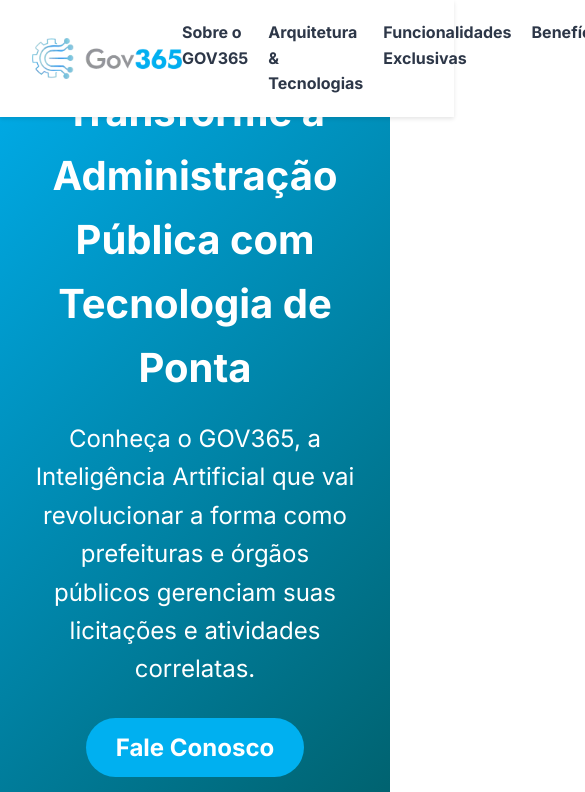
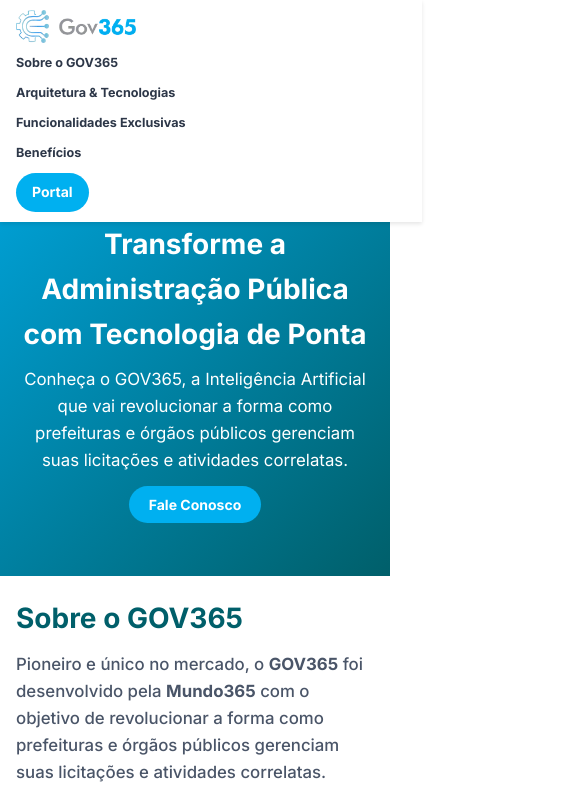
Before and after one commit to AnaLDantas/landingpage, a plain HTML site: page index.html in a window 390 px wide. Shown: the top 792 px of the page, 585 px wide, since content can reach past the window. Drawn offline with nearby package versions, Linux system fonts and the light colour scheme; a web font is replaced by a local one.

Commit message:
Ajeitando a responsividade do header

```diff
--- a/index.html
+++ b/index.html
@@ -14,7 +14,7 @@
   <link rel="preload" href="fonts/inter.woff2" as="font" type="font/woff2" crossorigin>
 </head>
 <body>
-  <header data-aos="fade-down" data-aos-duration="1000">
+  <header id="main-header" data-aos="fade-down" data-aos-duration="1000">
     <img src="images/gov365-logo.webp" alt="Logo GOV365" class="logo" loading="lazy">
     <nav aria-label="Navegação principal">
       <a href="#about-gov365">Sobre o GOV365</a>
@@ -27,6 +27,35 @@
     </div>
   </header>
 
+  <script>
+    window.addEventListener("load", function() {
+      const header = document.querySelector("header");
+      const hero = document.querySelector(".hero");
+
+      if (header && hero) {
+        // Função para calcular a altura do header e aplicar o padding-top na hero
+        const adjustHeroPadding = () => {
+          const headerHeight = header.offsetHeight;
+          hero.style.paddingTop = `${headerHeight}px`;
+        };
+
+        // Ajusta o padding-top inicialmente
+        adjustHeroPadding();
+
+        // Observa mudanças no DOM para recalcular a altura do header, se necessário
+        const observer = new MutationObserver(adjustHeroPadding);
+        observer.observe(header, {
+          attributes: true, // Observa mudanças nos atributos
+          childList: true, // Observa mudanças nos filhos
+          subtree: true, // Observa mudanças em toda a subárvore
+        });
+
+        // Recalcula a altura do header após a animação da biblioteca AOS
+        setTimeout(adjustHeroPadding, 500); // 500ms de atraso
+      }
+    });
+  </script>
+
   <div class="hero" data-aos="fade-up" data-aos-duration="1000">
     <div class="hero-content">
       <h1 data-aos="fade-right" data-aos-delay="200">Transforme a Administração Pública com Tecnologia de Ponta</h1>
@@ -34,6 +63,10 @@
       <a href="contato.html" class="btn-primary" data-aos="zoom-in" data-aos-delay="600">Fale Conosco</a>
     </div>
   </div>
+
+  <!-- Restante do seu HTML -->
+</body>
+</html>
 
   <section id="about-gov365" class="about-product" aria-labelledby="sobre-produto-titulo" data-aos="fade-up" data-aos-duration="1000">
     <div class="about-content">
--- a/styles.css
+++ b/styles.css
@@ -52,6 +52,7 @@ header {
   width: 100%;
   z-index: 1000;
   box-shadow: 0 2px 4px var(--color-shadow);
+  top: 0;
 }
 
 .logo {
@@ -125,6 +126,10 @@ a:hover {
   color: var(--color-background);
   padding: var(--spacing-large) 32px 80px;
   text-align: center;
+  padding-top: calc(var(--spacing-small) * 2 + 150px);
+  padding-top: 100px; /* Valor inicial estimado */
+  position: relative;
+  z-index: 999; /* Menor que o z-index do header */
 }
 
 .hero-content {
@@ -445,8 +450,8 @@ a:hover {
 
 /* Footer */
 footer {
-  background: linear-gradient(135deg, var(--color-primary), var(--color-secondary)); /* Azul escuro */
-  color: var(--color-background); /* Branco */
+  background: linear-gradient(135deg, var(--color-primary), var(--color-secondary));
+  color: var(--color-background);
   padding: var(--spacing-medium) 32px;
   text-align: left;
 }
@@ -478,12 +483,12 @@ footer {
 }
 
 .footer-right .contact-info a {
-  color: var(--color-background); /* Branco */
+  color: var(--color-background);
   text-decoration: none;
   font-size: var(--font-size-small);
   display: flex;
   align-items: center;
-  gap: 8px; /* Espaço entre ícone e texto */
+  gap: 8px;
   transition: opacity 0.3s;
 }
 
@@ -493,12 +498,7 @@ footer {
 
 /* Ícones */
 .fab, .fas {
-  font-size: 1.2em; /* Tamanho dos ícones */
-}
-
-/* Ícones */
-.fab, .fas {
-  font-size: 1.2em; /* Tamanho dos ícones */
+  font-size: 1.2em;
 }
 
 /* Acessibilidade */
@@ -515,12 +515,96 @@ footer {
 
 /* Responsividade */
 @media (max-width: 768px) {
-  .features-grid, .benefits-grid, .architecture-grid {
+  header {
+    padding: var(--spacing-small) 16px;
+    flex-direction: column;
+    align-items: flex-start;
+  }
+
+  .logo {
+    max-width: 120px;
+  }
+
+  nav {
+    flex-direction: column;
+    gap: 10px;
+    margin-top: var(--spacing-small);
+  }
+
+  .auth-buttons {
+    margin-right: 0;
+    margin-top: var(--spacing-small);
+  }
+
+  .auth-buttons a {
+    padding: 8px 16px;
+  }
+
+  .hero {
+    padding: var(--spacing-medium) 16px 60px;
+  }
+
+  .hero h1 {
+    font-size: 2em;
+  }
+
+  .hero p {
+    font-size: 1.2em;
+  }
+
+  .hero a {
+    padding: 10px 20px;
+    font-size: 1em;
+  }
+
+  .about-product, .benefits, .exclusive-features, .architecture {
+    padding: var(--spacing-medium) 16px;
+  }
+
+  .benefits-grid, .features-grid, .architecture-grid {
     flex-direction: column;
   }
 
-  .feature-card, .benefit-card, .architecture-card {
+  .benefit-card, .feature-card, .architecture-card {
     flex: 1 1 100%;
     margin-bottom: var(--spacing-small);
   }
+
+  .about-content h2, .benefits-content h2, .exclusive-features-content h2, .architecture-content h2 {
+    font-size: 2em;
+  }
+
+  .about-content .intro-text, .benefits-content .intro-text, .exclusive-features-content .intro-text, .architecture-content .intro-text {
+    font-size: 1.2em;
+  }
+
+  footer {
+    padding: var(--spacing-medium) 16px;
+  }
+
+  .footer-content {
+    flex-direction: column;
+    align-items: flex-start;
+    gap: var(--spacing-small);
+  }
+
+  .footer-right .contact-info {
+    flex-direction: column;
+    align-items: flex-start;
+  }
 }
+
+@media (max-width: 480px) {
+  :root {
+    --font-size-large: 2em;
+    --font-size-medium: 1.2em;
+    --font-size-small: 0.9em;
+    --spacing-large: 40px;
+    --spacing-medium: 20px;
+    --spacing-small: 10px;
+  }
+
+  body {
+    font-size: 14px;
+  }
+}
```
